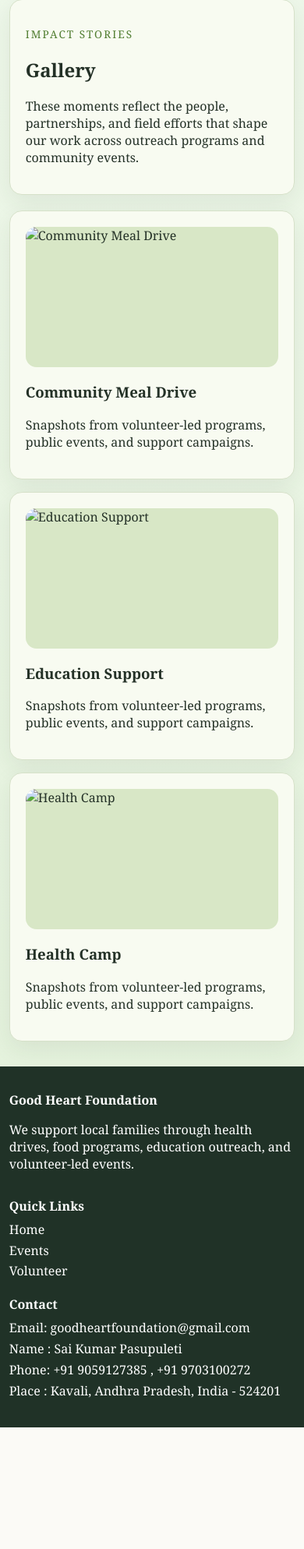
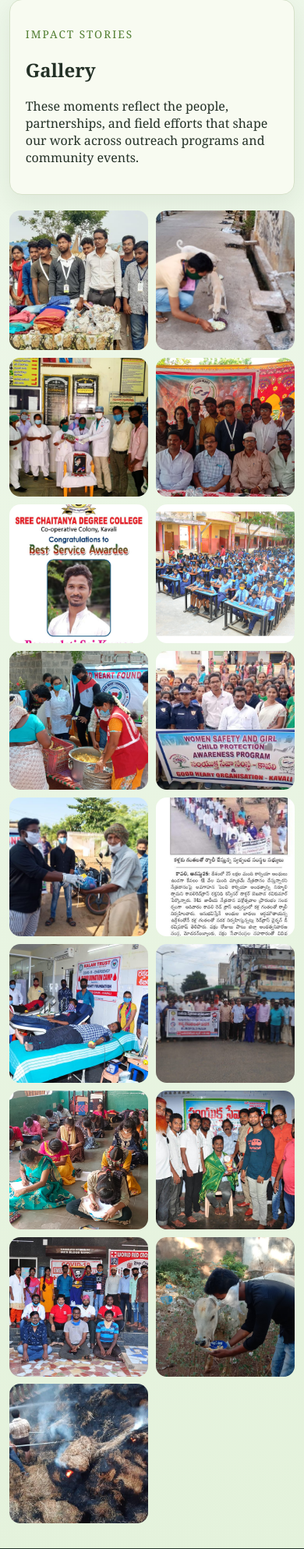
Before and after one commit to BShivaji/GoodHeartFoundation, a Flask app: page /gallery in a window 390 px wide. Shown: the part 217-2204 px from the top of the page at 78% size. Before the commit the page ends 2048 px from the top, so only its background shows below. Run offline with Flask 3, Linux system fonts and the light colour scheme; some libraries are stand-ins or nearby versions.

Commit message:
Gallery Added

```diff
--- a/routes/user_routes.py
+++ b/routes/user_routes.py
@@ -1,4 +1,5 @@
 import os
+import random
 
 from flask import Blueprint, render_template
 
@@ -39,9 +40,24 @@ def home():
 
 @user_bp.route("/gallery")
 def gallery():
-    gallery_items = [
-        {"title": "Community Meal Drive", "image": "https://via.placeholder.com/600x400?text=Meal+Drive"},
-        {"title": "Education Support", "image": "https://via.placeholder.com/600x400?text=Education"},
-        {"title": "Health Camp", "image": "https://via.placeholder.com/600x400?text=Health+Camp"},
-    ]
+    gallery_dir = os.path.join(
+        os.path.dirname(os.path.dirname(__file__)),
+        "static",
+        "images",
+        "gallery",
+    )
+    gallery_items = []
+    allowed_extensions = {".png", ".jpg", ".jpeg", ".webp", ".gif"}
+
+    if os.path.isdir(gallery_dir):
+        for filename in os.listdir(gallery_dir):
+            _, extension = os.path.splitext(filename.lower())
+            if extension in allowed_extensions:
+                gallery_items.append(
+                    {"image": f"images/gallery/{filename}"}
+                )
+
+    # Randomize the order
+    random.shuffle(gallery_items)
+
     return render_template("user/gallery.html", gallery_items=gallery_items)
--- a/static/css/gallery.css
+++ b/static/css/gallery.css
@@ -1,7 +1,39 @@
+.gallery-grid {
+    display: grid;
+    gap: 1rem;
+    grid-template-columns: repeat(auto-fill, minmax(250px, 1fr));
+}
+
+.gallery-item {
+    overflow: hidden;
+    border-radius: 14px;
+    background: #f0f8ea;
+    aspect-ratio: 1 / 1;
+    transition: transform 0.3s ease, box-shadow 0.3s ease;
+}
+
+.gallery-item:hover {
+    transform: scale(1.05);
+    box-shadow: 0 12px 28px rgba(40, 69, 34, 0.2);
+}
+
 .gallery-grid img {
     width: 100%;
-    border-radius: 14px;
+    height: 100%;
+    object-fit: cover;
     display: block;
-    background: #d8e7c6;
-    min-height: 180px;
 }
+
+@media (max-width: 768px) {
+    .gallery-grid {
+        grid-template-columns: repeat(auto-fill, minmax(150px, 1fr));
+        gap: 0.8rem;
+    }
+}
+
+@media (max-width: 560px) {
+    .gallery-grid {
+        grid-template-columns: repeat(auto-fill, minmax(120px, 1fr));
+        gap: 0.6rem;
+    }
+}
--- a/templates/user/gallery.html
+++ b/templates/user/gallery.html
@@ -13,10 +13,8 @@
         </div>
         <div class="grid gallery-grid">
             {% for item in gallery_items %}
-            <div class="card">
-                <img src="{{ item.image }}" alt="{{ item.title }}">
-                <h3>{{ item.title }}</h3>
-                <p>Snapshots from volunteer-led programs, public events, and support campaigns.</p>
+            <div class="gallery-item">
+                <img src="{{ url_for('static', filename=item.image) }}" alt="Gallery image">
             </div>
             {% else %}
             <div class="card">
```
